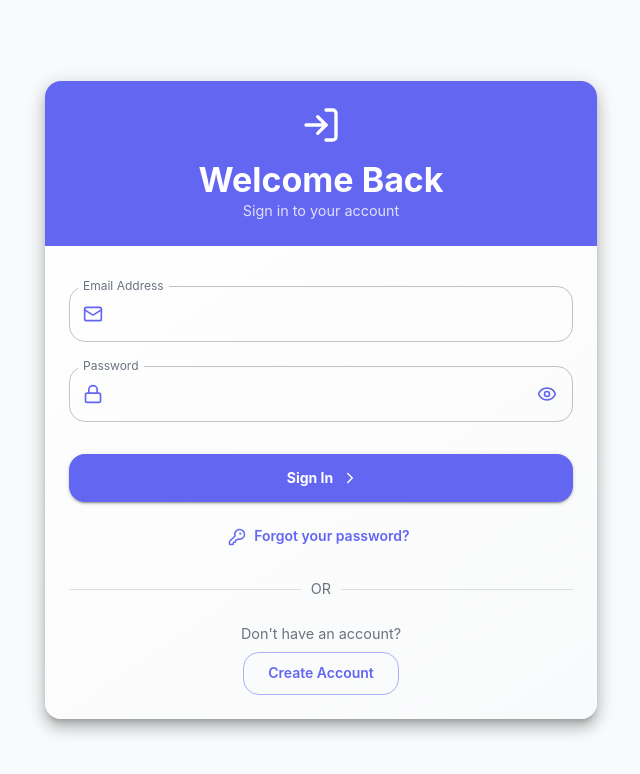
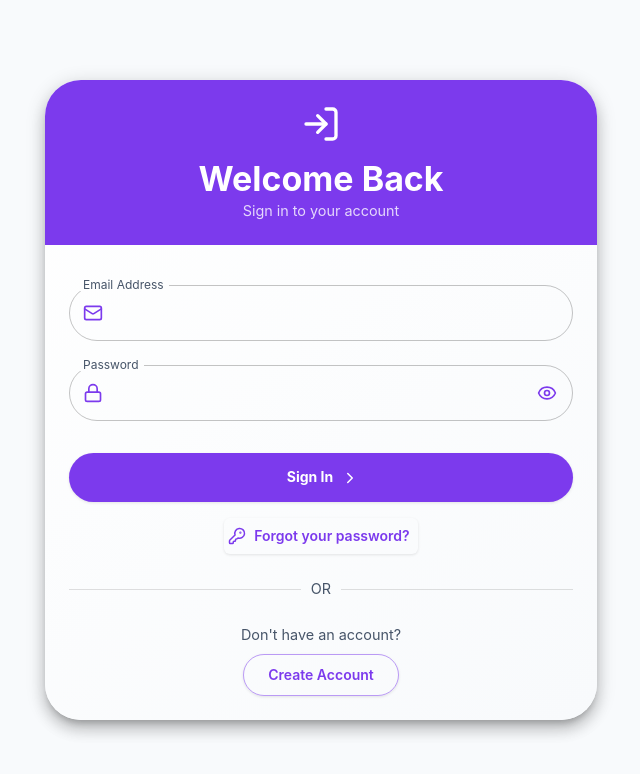
Before and after one commit to ZayeUS/StudiumHub, a React (Vite) app: page / in a window 1280 px wide. Shown: the top 774 px of the page, without its empty margins (319-959 px from the left). Built offline with nearby package versions, Linux system fonts and the light colour scheme; no server answers.

Commit message:
pushed up theme

```diff
--- a/src/frontend/styles/theme.js
+++ b/src/frontend/styles/theme.js
@@ -1,28 +1,28 @@
 import { createTheme } from '@mui/material/styles';
 
 const baseConfig = {
-  primary: '#6366F1',         // Indigo 500 – confident, premium
-  secondary: '#F472B6',       // Pink 400 – soft CTA
+  primary: '#7C3AED',         // Vibrant purple (violet-600) for a fresh look
+  secondary: '#F43F5E',       // Vibrant rose (rose-500) for strong CTAs
   fontFamily: "'Inter', sans-serif",
-  borderRadius: 4,
+  borderRadius: 6,            // Slightly increased for modern feel
 };
 
 const darkConfig = {
   ...baseConfig,
   mode: 'dark',
-  background: '#1E1E2F',      // Deep indigo-gray
-  paper: '#2A2A3C',           // Card background
-  text: '#E0E7FF',            // Indigo-100
-  textSecondary: '#A5B4FC',   // Indigo-300
+  background: '#0F172A',      // Slate-900 for rich dark background
+  paper: '#1E293B',           // Slate-800 for elevated surfaces
+  text: '#F1F5F9',            // Slate-100 for crisp text
+  textSecondary: '#94A3B8',   // Slate-400 for secondary text
 };
 
 const lightConfig = {
   ...baseConfig,
   mode: 'light',
-  background: '#F9FAFB',      // Very light gray
-  paper: '#FFFFFF',
-  text: '#111827',            // Slate-900
-  textSecondary: '#6B7280',   // Slate-500
+  background: '#F8FAFC',      // Slate-50 for subtle off-white background
+  paper: '#FFFFFF',           // Pure white for cards
+  text: '#0F172A',            // Slate-900 for strong readable text
+  textSecondary: '#475569',   // Slate-600 for secondary content
 };
 
 const createAppTheme = (mode = 'dark') => {
@@ -41,14 +41,20 @@ const createAppTheme = (mode = 'dark') => {
         primary: config.text,
         secondary: config.textSecondary,
       },
+      error: {
+        main: mode === 'dark' ? '#F87171' : '#EF4444', // Adjusted error colors
+      },
+      success: {
+        main: mode === 'dark' ? '#6EE7B7' : '#10B981', // Adjusted success colors
+      },
     },
     typography: {
       fontFamily: config.fontFamily,
-      h1: { fontWeight: 800, fontSize: '3rem' },
-      h2: { fontWeight: 700, fontSize: '2.5rem' },
-      h3: { fontWeight: 600, fontSize: '2rem' },
-      body1: { fontSize: '1rem' },
-      body2: { fontSize: '0.9rem', color: config.textSecondary },
+      h1: { fontWeight: 800, fontSize: '3rem', letterSpacing: '-0.025em' },
+      h2: { fontWeight: 700, fontSize: '2.5rem', letterSpacing: '-0.025em' },
+      h3: { fontWeight: 600, fontSize: '2rem', letterSpacing: '-0.025em' },
+      body1: { fontSize: '1rem', lineHeight: 1.5 },
+      body2: { fontSize: '0.9rem', color: config.textSecondary, lineHeight: 1.5 },
       button: { textTransform: 'none', fontWeight: 600 },
     },
     components: {
@@ -56,6 +62,13 @@ const createAppTheme = (mode = 'dark') => {
         styleOverrides: {
           root: {
             borderRadius: config.borderRadius,
+            boxShadow: mode === 'dark' ? '0 4px 6px -1px rgba(0, 0, 0, 0.4)' : '0 1px 3px 0 rgba(0, 0, 0, 0.1)',
+          },
+          contained: {
+            '&:hover': {
+              transform: 'translateY(-1px)',
+              boxShadow: mode === 'dark' ? '0 10px 15px -3px rgba(0, 0, 0, 0.5)' : '0 10px 15px -3px rgba(0, 0, 0, 0.1)',
+            },
           },
         },
       },
@@ -63,6 +76,9 @@ const createAppTheme = (mode = 'dark') => {
         styleOverrides: {
           root: {
             borderRadius: config.borderRadius,
+            boxShadow: mode === 'dark'
+              ? '0 4px 6px -1px rgba(0, 0, 0, 0.4), 0 2px 4px -2px rgba(0, 0, 0, 0.2)'
+              : '0 4px 6px -1px rgba(0, 0, 0, 0.1), 0 2px 4px -2px rgba(0, 0, 0, 0.05)',
           },
         },
       },
@@ -81,7 +97,7 @@ const createAppTheme = (mode = 'dark') => {
                 transform: 'translateX(22px)',
                 '& + .MuiSwitch-track': {
                   opacity: 1,
-                  backgroundColor: mode === 'dark' ? '#A5B4FC' : '#E0E7FF',
+                  backgroundColor: mode === 'dark' ? '#A78BFA' : '#C4B5FD',
                 },
               },
             },
@@ -102,7 +118,7 @@ const createAppTheme = (mode = 'dark') => {
             },
             '& .MuiSwitch-track': {
               opacity: 1,
-              backgroundColor: mode === 'dark' ? '#3F3F46' : '#CBD5E1',
+              backgroundColor: mode === 'dark' ? '#1E293B' : '#E2E8F0',
               borderRadius: 20 / 2,
             },
           },
```
